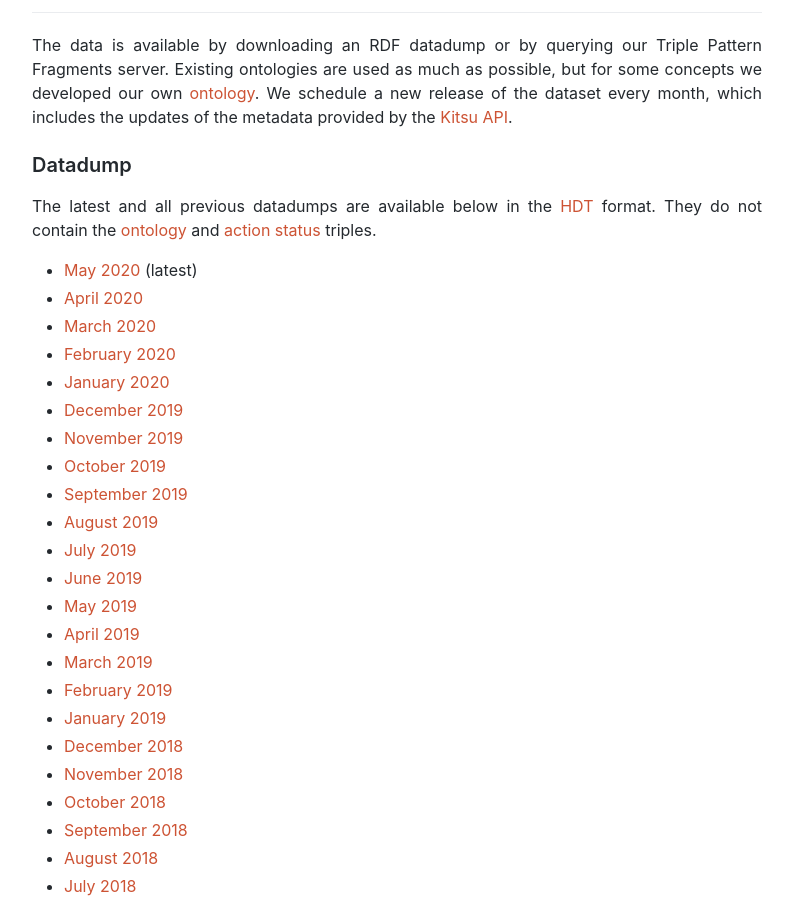
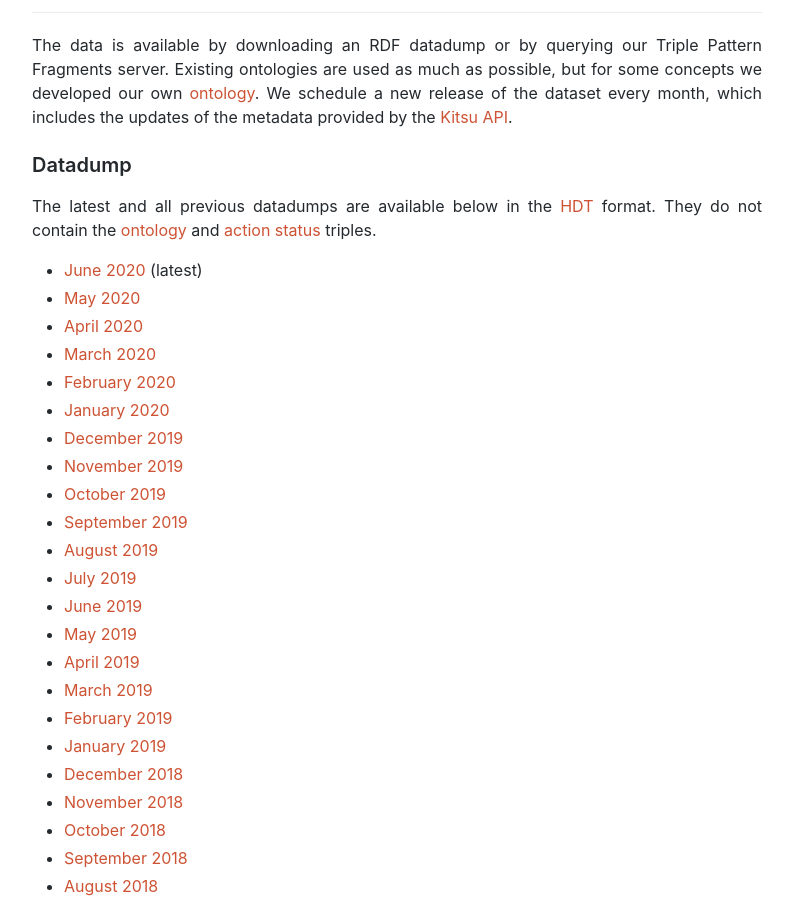
Before and after one commit to BetweenOurWorlds/website, a Jekyll site: the page built from data.html, in a window 1280 px wide and 900 px high, scrolled down 428 px. Shown: the whole window, without its empty margins (243-1036 px from the left). Built offline with Jekyll 4.4.1, drawn with Linux system fonts in a browser that asks for light colours.

Commit message:
add release 2020-06

```diff
--- a/_data/datasets.yml
+++ b/_data/datasets.yml
@@ -1,6 +1,9 @@
+- name: June 2020
+  slug: 2020-06
+  latest: yes
 - name: May 2020
   slug: 2020-05
-  latest: yes
+  latest: no
 - name: April 2020
   slug: 2020-04
   latest: no
```
